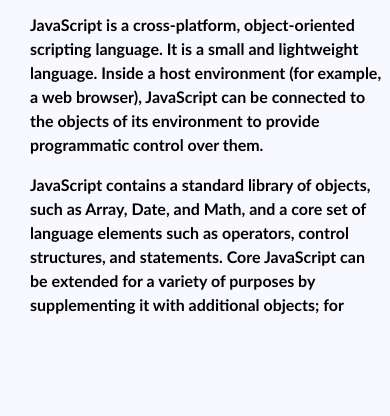
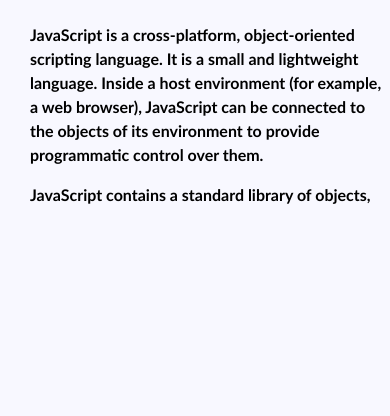
Before and after one commit to Eriklastine/technical_documentation, a plain HTML site: page index.html in a window 390 px wide. Shown: the part 428-844 px from the top of the page. Drawn offline with Linux system fonts and the light colour scheme.

Commit message:
mobile viewport change

```diff
--- a/styles.css
+++ b/styles.css
@@ -111,7 +111,7 @@
         top: 0;
         left: 0;
         position: fixed;
-        padding-bottom: 20px;
+        padding-bottom: 30px;
         z-index: 99999999;
     }
     #main-doc {
@@ -119,9 +119,9 @@
         bottom: 0;
         overflow-y: auto;
         overflow-x: auto;
-        margin: 240px auto 20px auto;
+        margin: 250px auto auto auto;
         width: 100%;
-        max-height: 500px;
+        max-height: 380px;
         min-height: 370px;
     }
 }
```
